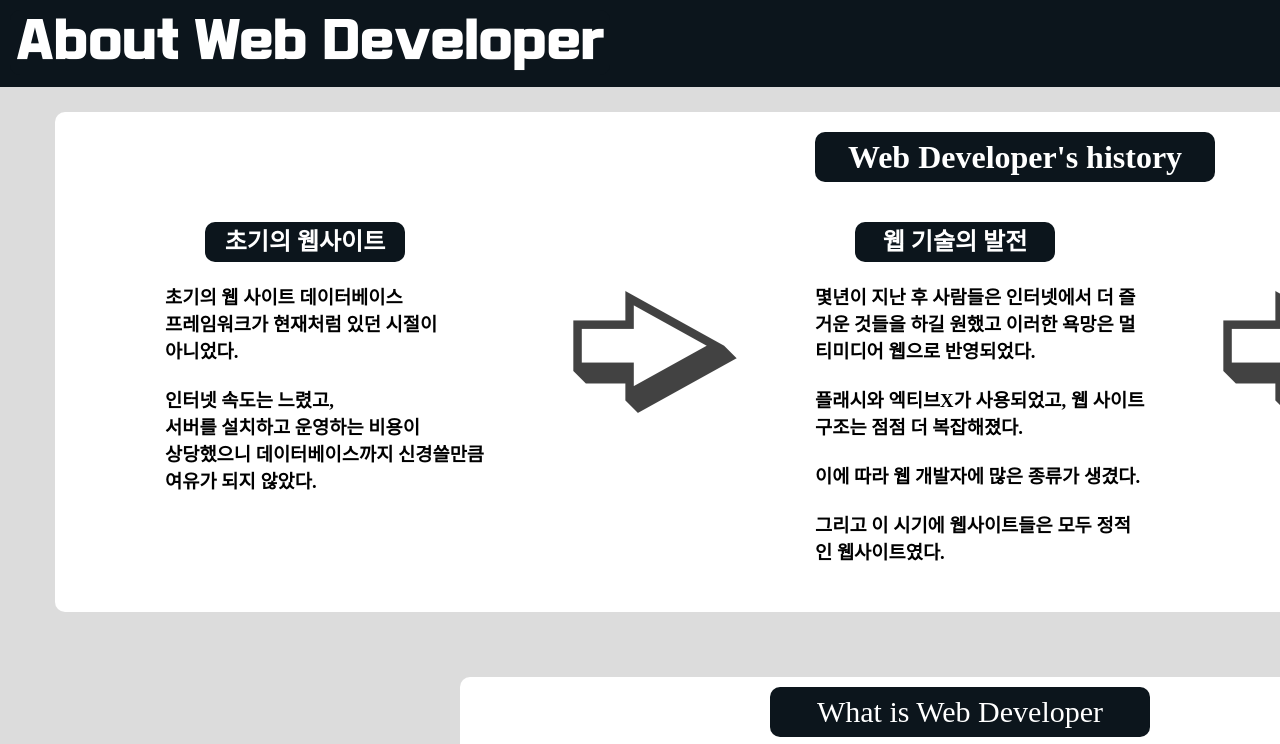
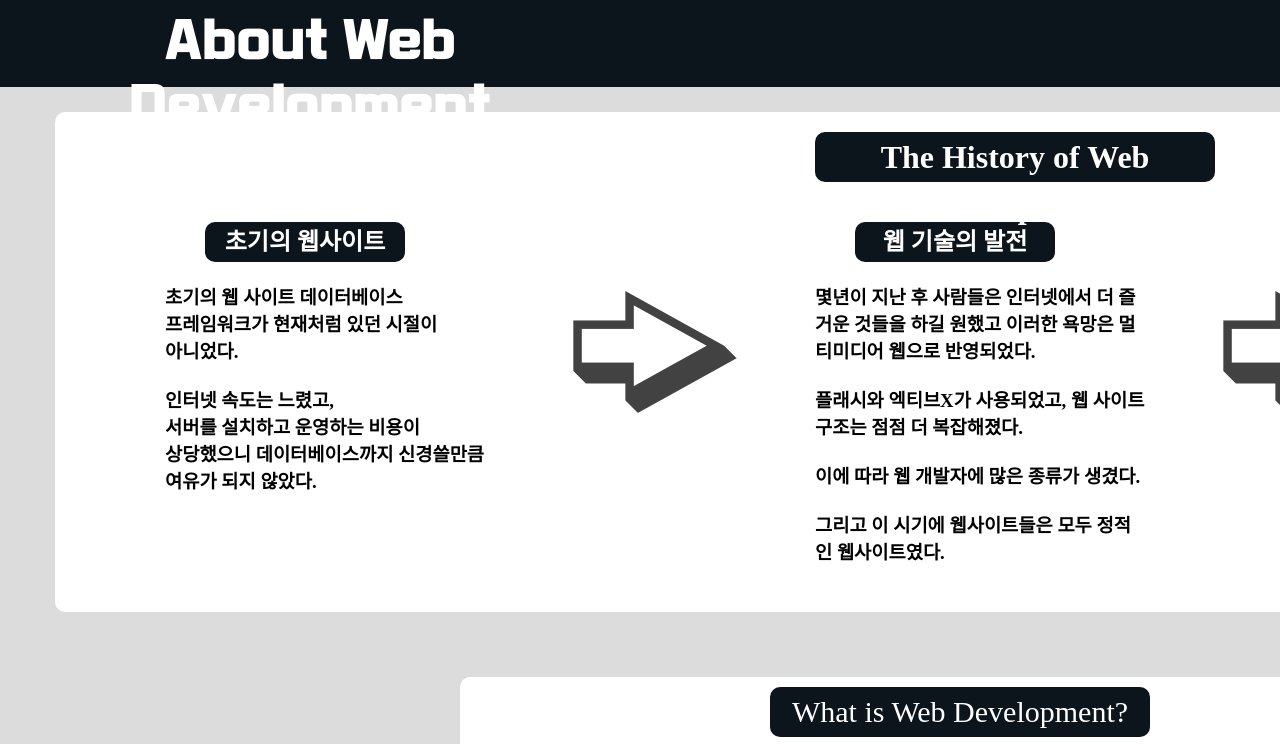
Before and after one commit to StaticSangg/english_main, a plain HTML site: page index.html in a window 1280 px wide. Shown: the top 744 px of the page. Drawn offline with Linux system fonts and the light colour scheme; a web font is replaced by a local one.

Commit message:
fixed grammatical errors in the English (I'm a native speaker)

```diff
--- a/index.html
+++ b/index.html
@@ -16,13 +16,13 @@
                     made by Leeyouseung
                 </div>
                 <div class="start_cntnt">
-                    About Web Developer
+                    About Web Development
                 </div>
             </div>
 
             <div class="his_web">
                 <div class="his_cntnt">
-                    <h1>Web Developer's history</h1>
+                    <h1>The History of Web Development</h1>
                     <div class="his_1">
                         <h2>초기의 웹사이트</h2>
                         <h3>
@@ -70,7 +70,7 @@
             <div class="intro_wrap">
                 <div class="intro_cntnt">
                     <div class="intro_head">
-                        What is Web Developer
+                        What is Web Development?
                     </div>
                     <div class="intro_body">
                         웹 개발자는 웹 홈페이지 구축 및 유지보수를
```
